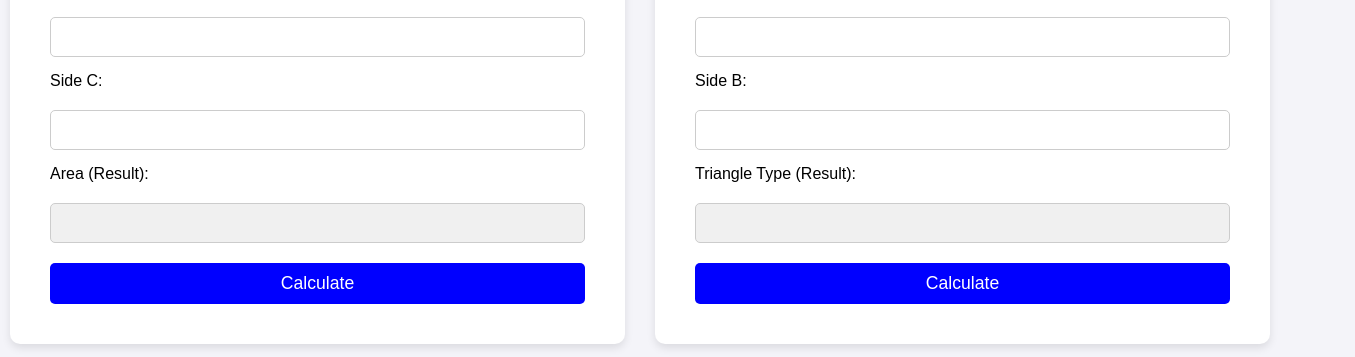
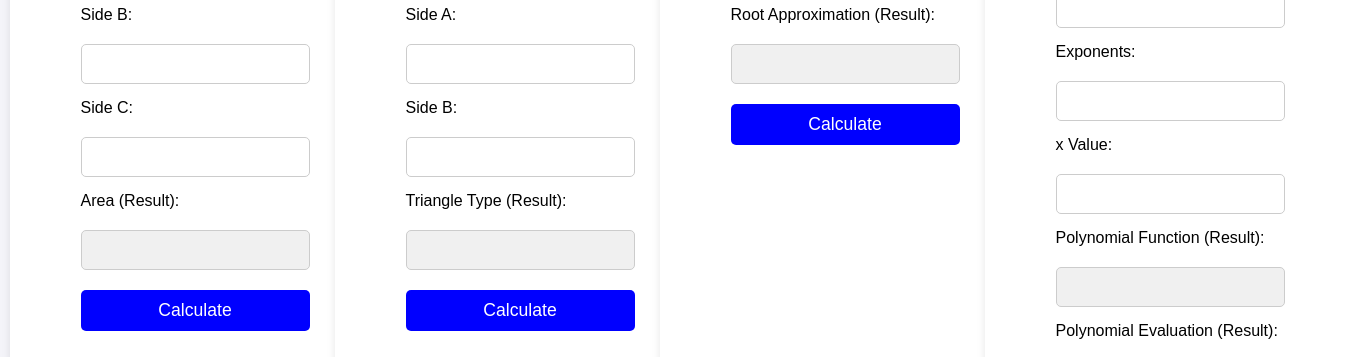
Before and after one commit to J-S00n/Assignment-3-Vanilla-JavaScript, a plain HTML site: page index.html in a window 1280 px wide. Shown: the part 242-599 px from the top of the page, 1355 px wide, since content can reach past the window. Drawn offline with Linux system fonts and the light colour scheme.

Commit message:
Fixed formatting

```diff
--- a/style.css
+++ b/style.css
@@ -1,9 +1,16 @@
+* {
+    margin: 0;
+    padding: 0;
+    box-sizing: border-box;
+}
+
 body {
     font-family: Arial, sans-serif;
     background-color: #f4f4f9;
     display: grid;
-    grid-template-columns: 1fr 1fr;
-    grid-gap: 10px;
+    grid-template-columns: repeat(auto-fit, minmax(300px, 1fr));
+    /* Responsive grid */
+    grid-gap: 20px;
     justify-content: center;
     align-items: center;
     height: 100vh;
@@ -16,16 +23,14 @@
     border-radius: 10px;
     box-shadow: 0 4px 8px rgba(0, 0, 0, 0.1);
     padding: 40px;
-    height: 100%;
     display: flex;
     flex-direction: column;
-    justify-content: space-between;
-    margin-top: 10px;
-    margin-bottom: 10px;
-    margin-left: 10px;
-    margin-right: 10px;
-    width: auto;
-    height: auto;
+    align-items: center;
+    margin: 10px;
+    width: 370px;
+    height: 725px;
+    box-sizing: border-box;
+    /* Ensures padding is included in width and height */
 }
 
 /* Form heading */
@@ -38,6 +43,7 @@
 
 /* Form input fields and labels */
 form {
+    margin-top: 20px;
     display: flex;
     flex-direction: column;
     gap: 15px;
@@ -58,6 +64,7 @@
     border: 1px solid #ccc;
     font-size: 1em;
     width: 100%;
+    max-width: 600px;
     box-sizing: border-box;
 }
 
```
